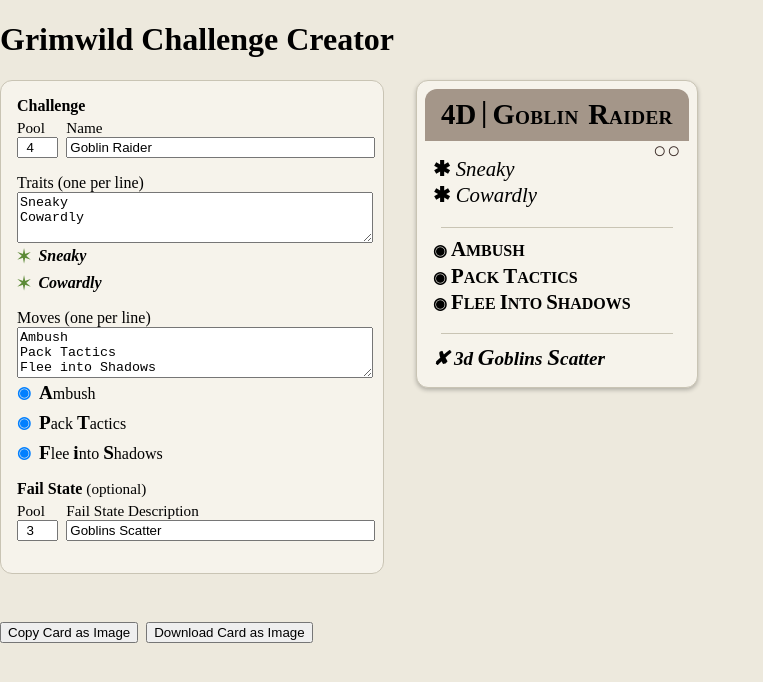
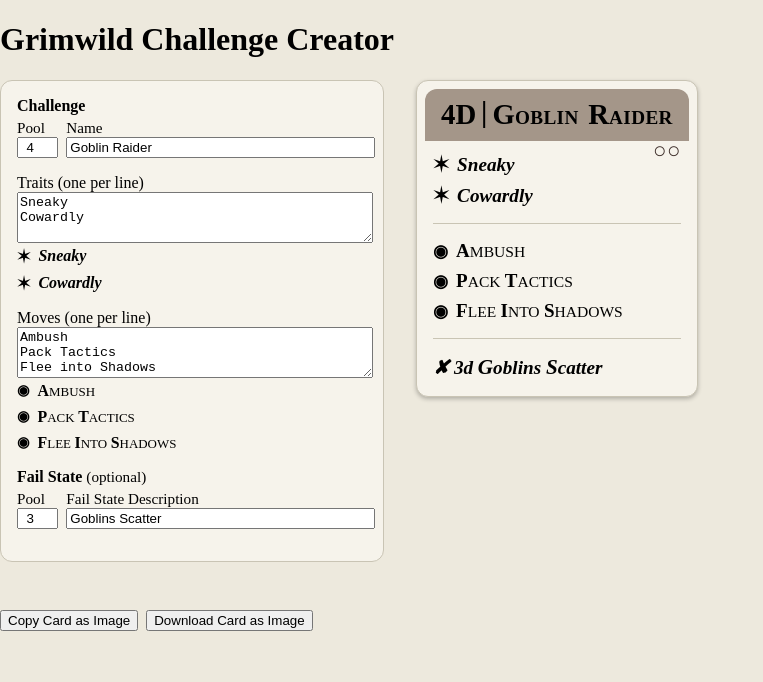
Before and after one commit to mvillaronga/grimwild-tools, a React (Vite) app: page / in a window 1280 px wide. Shown: the top 682 px of the page, without its empty margins (0-763 px from the left). Built offline with nearby package versions, Linux system fonts and the light colour scheme.

Commit message:
Sytling updates

```diff
--- /dev/null
+++ b/src/components/MonsterDisplay.css
@@ -0,0 +1,188 @@
+import React from "react";
+import "./MonsterDisplay.css";
+import MovesBulletList from "./common/MovesBulletList";
+
+// Replace the import with hardcoded data if the file doesn't exist
+const diceFacesData = {
+  diceFaces: [
+    { image: "/images/dice_faces/dice_face_1.png" },
+    { image: "/images/dice_faces/dice_face_2.png" },
+    { image: "/images/dice_faces/dice_face_3.png" },
+    { image: "/images/dice_faces/dice_face_4.png" },
+    { image: "/images/dice_faces/dice_face_5.png" },
+    { image: "/images/dice_faces/dice_face_6.png" },
+  ],
+};
+
+const sensoryIcons = {
+  sight: "/images/sensories/sight.png",
+  sound: "/images/sensories/sound.png",
+  smell: "/images/sensories/smell.png",
+};
+
+export default function MonsterDisplay() {
+  const monsters = [
+    {
+      name: "Basilisk",
+      type: "Lurker",
+      colors: ["scaly-green", "mossy-brown", "rocky-gray"],
+      description:
+        "Spiny, eight-legged reptiles that lurk in forgotten, shadowy places. They patiently lay in wait to ambush prey, then feast on the petrified remains.",
+      traits: ["Sluggish stealth", "Spiny hide", "Keen sense of smell"],
+      moves: ["Petrifying Gaze", "Bite & Thrash", "Slink Away"],
+      wants: "Wants to munch on a delicious statue, later.",
+      dislikes: "Doesn't want light revealing its hiding places.",
+      sensoryDetails: {
+        sight: "gleam of scales, slithering trails through dust",
+        sound: "silence, rasping hiss, crunching of chewed stone",
+        smell: "chalky scent of ground stone, desiccated air",
+      },
+      flavorTable: {
+        title: "Hiding Spots",
+        items: [
+          "Beneath a crumbling, but still-used bridge.",
+          "Within the rotting carcass of a fallen dragon.",
+          "On the fifth floor of a derelict watchtower.",
+          "In a field full of half-eaten bear statues.",
+          "Within a maze of rusted, echoing pipes.",
+          "Among the twisted roots of a giant tree.",
+        ],
+      },
+    },
+    {
+      name: "Behir",
+      type: "Predator",
+      colors: ["scaly-green", "stormy-gray", "azure-blue"],
+      description:
+        "Massive, solitary serpentine creatures with a dozen legs and brilliant azure scales. They live in dark, decaying places and rarely tolerate intruders.",
+      traits: ["Cling to walls", "Serpentine flexibility", "Speech"],
+      moves: ["Electric Breath", "Bite & Constrict", "Swallow Whole"],
+      wants: "Wants to expand its hunting grounds, to savor its meal.",
+      dislikes: "Doesn't want rival predators challenging its territory.",
+      sensoryDetails: {
+        sight: "deep claw marks, static sparks, lightning strike marks",
+        sound: "sizzling electric snaps, sudden boom, shuffling legs",
+        smell: "metallic tang, faint acrid smell, scorched hide",
+      },
+      flavorTable: {
+        title: "Unearthed By",
+        items: [
+          "Landslide during a massive thunderstorm.",
+          "Generational flood wiping out whole villages.",
+          "Earthquake toppling castle walls.",
+          "Collapse of a silver mine, forcing it to flee.",
+          "Lich's minions dug too deep.",
+          "Adventurers left an almost empty dungeon.",
+        ],
+      },
+    },
+  ];
+  return (
+    <div
+      style={{
+        display: "flex",
+        flexWrap: "wrap",
+        gap: "2rem",
+        justifyContent: "center",
+      }}
+    >
+      {monsters.map((monster, index) => (
+        <article key={index} className="monster-block">
+          <header className="monster-header">
+            <span className="monster-name">{monster.name}</span>
+            <span className="monster-role">{monster.type}</span>
+          </header>
+          <div className="color-bar">
+            {monster.colors.map((color, i) => (
+              <span
+                key={i}
+                className={`segment ${color}`}
+                title={color.replace("-", " ")}
+              ></span>
+            ))}
+          </div>
+          <p className="description">{monster.description}</p>
+          <section className="traits">
+            <ul className="left">
+              {monster.traits.map((trait, i) => (
+                <li key={i}>{trait}</li>
+              ))}
+            </ul>
+            <MovesBulletList moves={monster.moves} />
+          </section>
+          <p>
+            <em>
+              <strong>Wants</strong> {monster.wants}
+            </em>
+            <br />
+            <em>
+              <strong>Doesn't want</strong> {monster.dislikes}
+            </em>
+          </p>
+          <ul className="sensory-clues" style={{ textAlign: "left", paddingLeft: "0" }}>
+            <li style={{ listStyleType: "none", display: "flex", alignItems: "center" }}>
+              <img
+                src={sensoryIcons.sight}
+                alt="Sight"
+                className="sensory-icon"
+                style={{
+                  width: "16px",
+                  height: "16px",
+                  marginRight: "8px",
+                }} // Adjust size
+              />
+              <em>{monster.sensoryDetails.sight}</em>
+            </li>
+            <li style={{ listStyleType: "none", display: "flex", alignItems: "center" }}>
+              <img
+                src={sensoryIcons.sound}
+                alt="Sound"
+                className="sensory-icon"
+                style={{
+                  width: "16px",
+                  height: "16px",
+                  marginRight: "8px",
+                }} // Adjust size
+              />
+              <em>{monster.sensoryDetails.sound}</em>
+            </li>
+            <li style={{ listStyleType: "none", display: "flex", alignItems: "center" }}>
+              <img
+                src={sensoryIcons.smell}
+                alt="Smell"
+                className="sensory-icon"
+                style={{
+                  width: "16px",
+                  height: "16px",
+                  marginRight: "8px",
+                }} // Adjust size
+              />
+              <em>{monster.sensoryDetails.smell}</em>
+            </li>
+          </ul>
+          {monster.flavorTable && (
+            <>
+              <h3 className="section-title">{monster.flavorTable.title}</h3>
+              <ul className="flavor-table">
+                {monster.flavorTable.items.map((item, i) => (
+                  <li key={i}>
+                    <img
+                      className="dice-face"
+                      src={
+                        diceFacesData.diceFaces[
+                          i % diceFacesData.diceFaces.length
+                        ].image
+                      }
+                      alt={`${i + 1}`}
+                    />{" "}
+                    {item}
+                  </li>
+                ))}
+              </ul>
+            </>
+          )}
+        </article>
+      ))}
+    </div>
+  );
+}
--- a/src/components/ObstacleCard.css
+++ b/src/components/ObstacleCard.css
@@ -62,7 +62,7 @@
 
   /* Divider below header/circles */
   hr.divider{
-    margin:1.2rem .5rem 0 .5rem;
+    margin:1rem 0; /* Adjusted spacing for evenness */
     border:0;
     border-top:1px solid #c9c4b4;
   }
--- a/src/components/ObstacleCard.jsx
+++ b/src/components/ObstacleCard.jsx
@@ -1,5 +1,7 @@
 import React from "react";
 import "./ObstacleCard.css";
+import TraitBulletList from "./common/TraitBulletList";
+import MovesBulletList from "./common/MovesBulletList";
 
 export default function ObstacleCard({
   pool = "4",
@@ -23,16 +25,6 @@ export default function ObstacleCard({
       {word.slice(1)}
     </span>
   ));
-
-  // For moves: each word's first letter larger
-  function renderMove(move) {
-    return move.split(" ").map((word, i) => (
-      <span key={i} style={{ marginLeft: i === 0 ? 0 : "0.25em" }}>
-        <span className="initcap">{word.charAt(0)}</span>
-        <span className="move-rest">{word.slice(1)}</span>
-      </span>
-    ));
-  }
 
   // For fail: capitalize each word and first letter larger
   function renderFail(desc) {
@@ -75,19 +67,9 @@ export default function ObstacleCard({
         {challengeName}
       </div>
       <div className="section">
-        <ul className="traits">
-          {traits.map((trait, i) => (
-            <li key={i}>
-              <em>{trait}</em>
-            </li>
-          ))}
-        </ul>
+        <TraitBulletList traits={traits} />
         <hr className="divider" />
-        <ul className="moves">
-          {moves.map((move, i) => (
-            <li key={i}>{renderMove(move)}</li>
-          ))}
-        </ul>
+        <MovesBulletList moves={moves} />
         {showFail && <hr className="divider" />}
         {showFail && (
           <div className="fail">
--- a/src/components/common/MovesBulletList.css
+++ b/src/components/common/MovesBulletList.css
@@ -8,19 +8,21 @@
   display: flex;
   align-items: center;
   margin-bottom: 0.5rem;
+  text-transform: uppercase; /* Ensure all letters are capitalized */
+  font-size: 0.9em; /* Make the font size smaller */
 }
 
 .move-icon {
   margin-right: 0.5rem;
   font-weight: bold;
-  color: #007fff; /* Example color for the icon */
+  color: inherit; /* Match the color of the surrounding text */
 }
 
 .initcap {
-  font-size: 1.2em;
+  font-size: 1.1em; /* Slightly smaller for the first letter */
   font-weight: bold;
 }
 
 .move-rest {
-  font-size: 1em;
+  font-size: 0.9em; /* Match the smaller font size */
 }
--- a/src/components/common/MovesBulletList.jsx
+++ b/src/components/common/MovesBulletList.jsx
@@ -9,8 +9,8 @@ export default function MovesBulletList({ moves }) {
           <span className="move-icon">◉</span>{" "}
           {move.split(" ").map((word, j) => (
             <span key={j} style={{ marginLeft: j === 0 ? 0 : "0.25em" }}>
-              <span className="initcap">{word.charAt(0)}</span>
-              <span className="move-rest">{word.slice(1)}</span>
+              <span className="initcap">{word.charAt(0).toUpperCase()}</span>
+              <span className="move-rest">{word.slice(1).toUpperCase()}</span>
             </span>
           ))}
         </li>
--- a/src/components/common/TraitBulletList.css
+++ b/src/components/common/TraitBulletList.css
@@ -13,7 +13,7 @@
 .trait-icon {
   margin-right: 0.5rem;
   font-weight: bold;
-  color: #5c8a37; /* Example color for the icon */
+  color: inherit; /* Remove the explicit color to inherit from the surrounding text */
 }
 
 .trait-bullet-list em {
```
